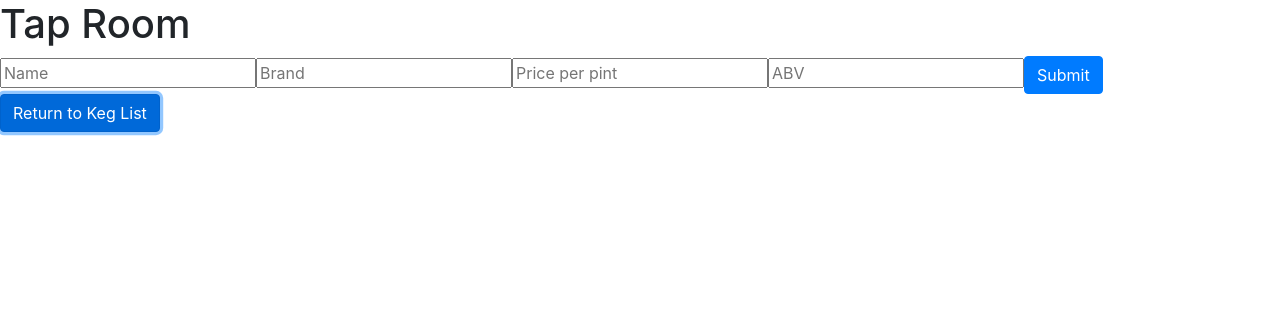
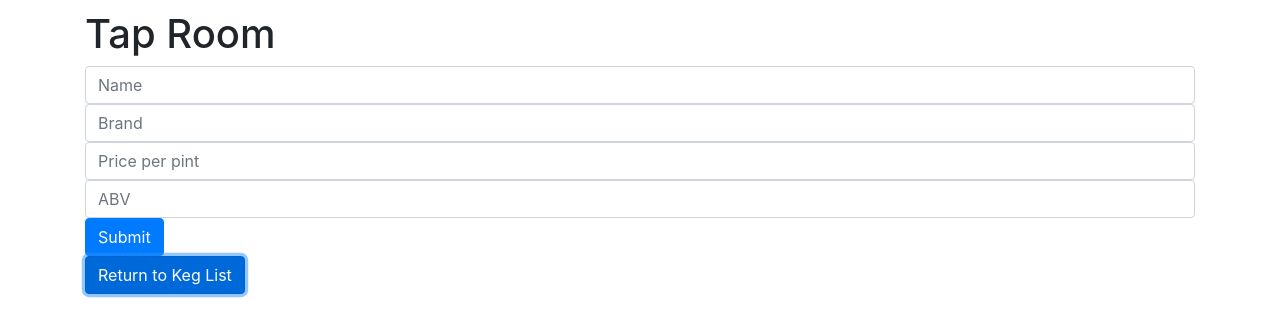
Before and after one commit to sarakane/tap-room-redux, a React (Create React App) app: page / in a window 1280 px wide. Both pictures are taken after a click on the button "Add Keg". Shown: the top 336 px of the page. Built offline with nearby package versions, Linux system fonts and the light colour scheme.

Commit message:
Add bootstrap styling

```diff
--- a/public/index.html
+++ b/public/index.html
@@ -24,6 +24,8 @@
       work correctly both with client-side routing and a non-root public URL.
       Learn how to configure a non-root public URL by running `npm run build`.
     -->
+    <link rel="stylesheet" href="https://stackpath.bootstrapcdn.com/bootstrap/4.5.2/css/bootstrap.min.css" integrity="sha384-JcKb8q3iqJ61gNV9KGb8thSsNjpSL0n8PARn9HuZOnIxN0hoP+VmmDGMN5t9UJ0Z" crossorigin="anonymous">
+
     <title>Tap Room</title>
   </head>
   <body>
--- a/src/components/App.js
+++ b/src/components/App.js
@@ -2,11 +2,15 @@ import React from 'react';
 import Header from './Header';
 import KegControl from './KegControl';
 
+import Container from 'react-bootstrap/Container';
+
 function App() {
   return (
     <React.Fragment>
-      <Header />
-      <KegControl />
+      <Container>
+        <Header />
+        <KegControl />
+      </Container>
     </React.Fragment>
   );
 }
--- a/src/components/Keg.js
+++ b/src/components/Keg.js
@@ -6,7 +6,7 @@ function Keg(props) {
     <React.Fragment>
       <div onClick={() => props.whenKegClicked(props.id)}>
         <h3>{props.brand} - {props.name}</h3>
-        <p>Price: ${props.price}</p>
+        <p>Price: ${parseInt(props.price).toFixed(2)}</p>
         <p>ABV: {props.alcoholContent}</p>
         <p>Pints remaining: {props.pints}</p>
         <hr />
--- a/src/components/KegControl.js
+++ b/src/components/KegControl.js
@@ -28,7 +28,7 @@ class KegControl extends React.Component {
   }
 
   handleAddingNewKegToList = (newKeg) => {
-    const newMasterKegList = this.state.masterKegList.concat(newKeg).sort();
+    const newMasterKegList = this.state.masterKegList.concat(newKeg);
     this.setState({masterKegList: newMasterKegList,
                   formVisibleOnPage: false });
   }
@@ -41,7 +41,7 @@ class KegControl extends React.Component {
   handlePintDecrement = (decrementedPintKeg) => {
     const newMasterKegList = this.state.masterKegList
       .filter(keg => keg.id !== this.state.selectedKeg.id)
-      .concat(decrementedPintKeg).sort();
+      .concat(decrementedPintKeg);
     this.setState({
       masterKegList: newMasterKegList,
       selectedKeg: null
--- a/src/components/KegDetail.js
+++ b/src/components/KegDetail.js
@@ -29,7 +29,7 @@ function KegDetail(props) {
     <React.Fragment>
       <h1>Keg Detail</h1>
       <h3>{keg.brand} - {keg.name}</h3>
-      <p>Price: ${keg.price}</p>
+      <p>Price: ${parseInt(keg.price).toFixed(2)}</p>
       <p>ABV: {keg.alcoholContent}</p>
       <p>Pints remaining: {keg.pints}</p>
       {displayButtonControl()}
@@ -38,7 +38,7 @@ function KegDetail(props) {
   );
 }
 
-KegDetail. propTypes = {
+KegDetail.propTypes = {
   keg: PropTypes.object,
   onClickingSellPint: PropTypes.func
 }
--- a/src/components/NewKegForm.js
+++ b/src/components/NewKegForm.js
@@ -1,7 +1,9 @@
 import React from 'react';
 import { v4 } from 'uuid';
+import PropTypes from 'prop-types';
 import Button from 'react-bootstrap/Button'
-import PropTypes from 'prop-types';
+import Form from 'react-bootstrap/Form';
+import FormControl from 'react-bootstrap/FormControl';
 
 function NewKegForm(props) {
 
@@ -19,29 +21,29 @@ function NewKegForm(props) {
 
   return (
     <React.Fragment>
-      <form onSubmit={handleNewKegFormSubmission}>
-        <input
+      <Form onSubmit={handleNewKegFormSubmission}>
+        <FormControl
           type='text'
           name='name'
           placeholder='Name' />
-          <input
+          <FormControl
           type='text'
           name='brand'
           placeholder='Brand' />
-          <input
+          <FormControl
           type='number'
           name='price'
           min='0'
           step='0.01'
           placeholder='Price per pint' />
-          <input
+          <FormControl
           type='number'
           name='alcoholContent'
           step='0.1'
           min='0'
           placeholder='ABV' />
           <Button type='submit'>Submit</Button>
-      </form>
+      </Form>
     </React.Fragment>
   );
 }
--- a/src/index.css
+++ b/src/index.css
@@ -1,5 +1,6 @@
 body {
   margin: 0;
+  margin-top: 10px;
   font-family: -apple-system, BlinkMacSystemFont, 'Segoe UI', 'Roboto', 'Oxygen',
     'Ubuntu', 'Cantarell', 'Fira Sans', 'Droid Sans', 'Helvetica Neue',
     sans-serif;
--- a/src/index.js
+++ b/src/index.js
@@ -1,7 +1,7 @@
 import React from 'react';
 import ReactDOM from 'react-dom';
+import 'bootstrap/dist/css/bootstrap.min.css';
 import './index.css';
-import 'bootstrap/dist/css/bootstrap.min.css';
 import App from './components/App';
 import * as serviceWorker from './serviceWorker';
 
```
